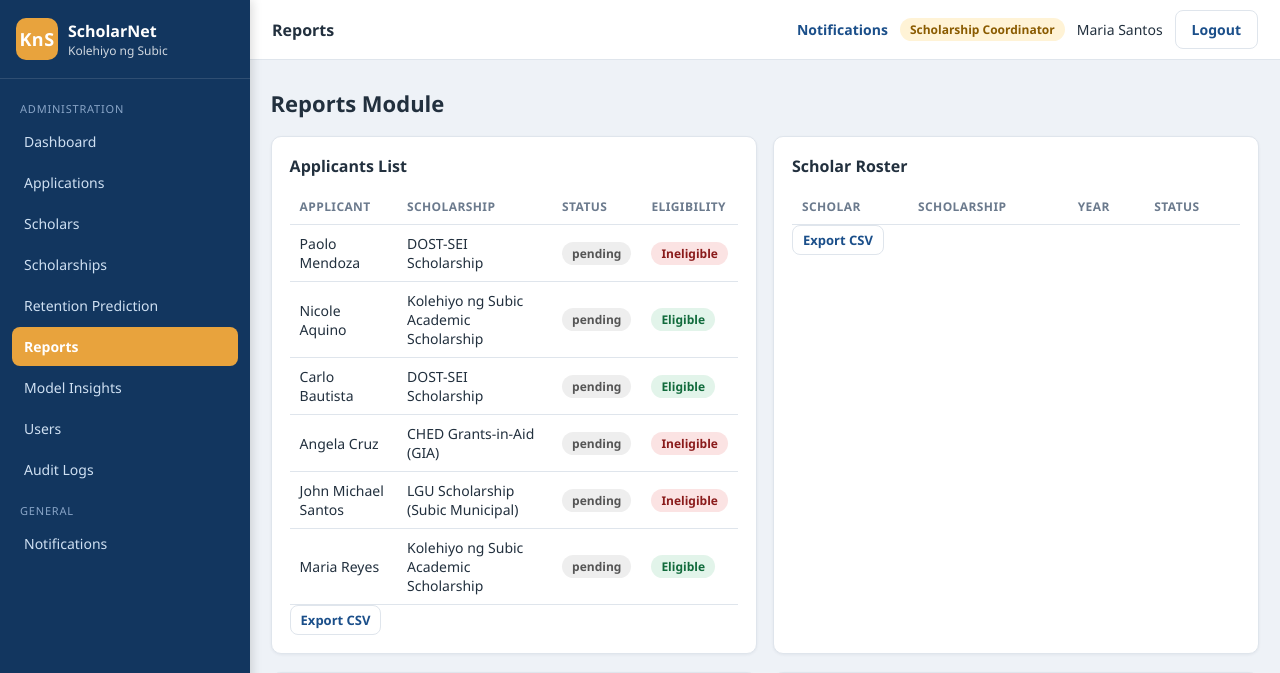
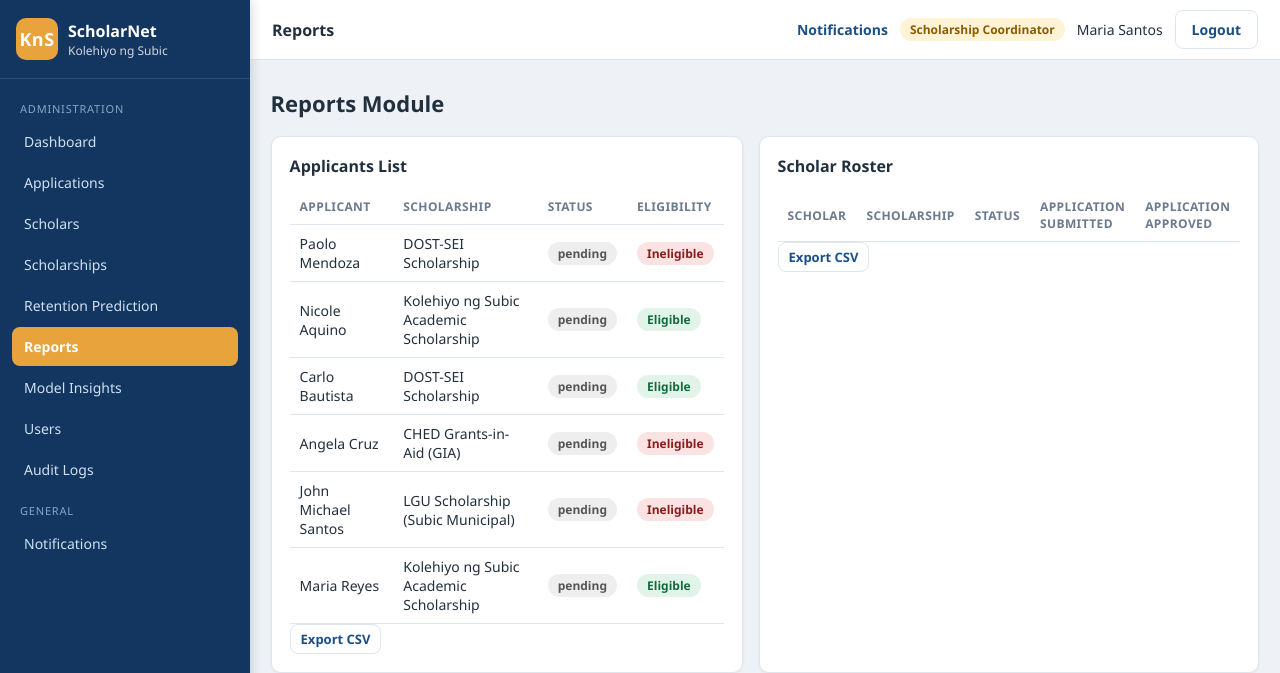
Before and after one commit to armagedon32/scholarhipmonitoring, a Flask app: page /coordinator/reports in a window 1280 px wide. Shown: the top 673 px of the page. Run offline with Flask 3, Linux system fonts and the light colour scheme; the visitor is signed in with stand-in values (Sample User, id 1); data comes from the database, SQL or seed files in the repository; data that the repository does not hold is empty.

Commit message:
Scholar roster: replace Year with Application Submitted/Approved

```diff
--- a/app.py
+++ b/app.py
@@ -734,8 +734,10 @@ def coord_export(kind):
     if kind == "roster":
         rows = all_scholars_with_latest()
         return _csv_response("scholar_roster.csv",
-                             ["Scholar", "Scholarship", "Year", "Status"],
-                             [[r["full_name"], r["sch_name"], r["year_level"], r["status"]] for r in rows])
+                             ["Scholar", "Scholarship", "Status",
+                              "Application Submitted", "Application Approved"],
+                             [[r["full_name"], r["sch_name"], r["status"],
+                               r["app_submitted"] or "", r["app_approved"] or ""] for r in rows])
     if kind == "performance":
         rows = all_scholars_with_latest()
         return _csv_response("performance_summary.csv",
--- a/templates/coordinator/reports.html
+++ b/templates/coordinator/reports.html
@@ -22,11 +22,14 @@
   <div class="card">
     <h3>Scholar Roster</h3>
     <table class="table">
-      <thead><tr><th>Scholar</th><th>Scholarship</th><th>Year</th><th>Status</th></tr></thead>
+      <thead><tr><th>Scholar</th><th>Scholarship</th><th>Status</th>
+        <th>Application Submitted</th><th>Application Approved</th></tr></thead>
       <tbody>
       {% for s in scholars %}
-        <tr><td>{{ s.full_name }}</td><td>{{ s.sch_name }}</td><td>{{ s.year_level }}</td>
-          <td><span class="badge badge-{{ s.status }}">{{ s.status }}</span></td></tr>
+        <tr><td>{{ s.full_name }}</td><td>{{ s.sch_name }}</td>
+          <td><span class="badge badge-{{ s.status }}">{{ s.status }}</span></td>
+          <td>{{ s.app_submitted or '-' }}</td>
+          <td>{{ s.app_approved or '-' }}</td></tr>
       {% endfor %}
       </tbody>
     </table>
```
